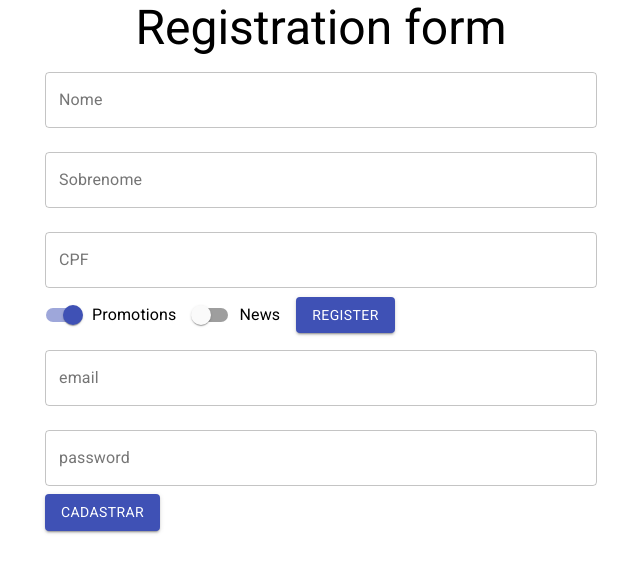
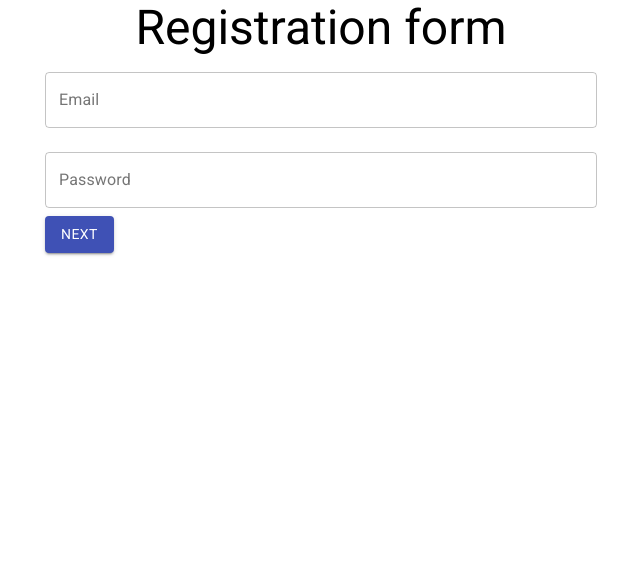
Before and after one commit to Rafa-Oli/hooks-react, a React (Create React App) app: page / in a window 1280 px wide. Shown: the top 572 px of the page, without its empty margins (319-959 px from the left). Built offline with nearby package versions, Linux system fonts and the light colour scheme.

Commit message:
fix: fix type tsx

```diff
--- a/package.json
+++ b/package.json
@@ -10,7 +10,8 @@
     "fontsource-roboto": "^2.1.4",
     "react": "^16.13.1",
     "react-dom": "^16.13.1",
-    "react-scripts": "3.4.1"
+    "react-scripts": "3.4.1",
+    "typescript": "^4.4.3"
   },
   "scripts": {
     "start": "react-scripts start",
--- a/src/App.js
+++ b/src/App.js
@@ -11,17 +11,17 @@ class App extends Component {
         <Typography variant='h3' component='h1' align='center'>
         Registration form
         </Typography>
-        <FormRegister aoEnviar={aoEnviarForm} validarCPF={validarCPF} />
+        <FormRegister onSubmit={onSubmit} validCPF={validCPF} />
       </Container>
     );
   }
 }
 
-function aoEnviarForm(dados) {
+function onSubmit(dados) {
   console.log(dados);
 }
 
-function validarCPF(cpf) {
+function validCPF(cpf) {
   if (cpf.length !== 11) {
     return { valido: false, texto: 'CPF deve ter 11 digitos.' };
   } else {
--- a/src/components/FormRegister/DataDelivery.jsx
+++ b/src/components/FormRegister/DataDelivery.tsx
@@ -1,6 +1,5 @@
 import { TextField, Button } from '@material-ui/core';
 import React from 'react';
-import DadosPessoais from './DataPersonal';
 
 function DataDelivery() {
   return (
@@ -46,7 +45,7 @@ function DataDelivery() {
         type='text'
       />
       <Button type='submit' variant='contained' color='primary' fullWidth>
-      Finish Registration
+        Finish Registration
       </Button>
     </form>
   );
--- a/src/components/FormRegister/DataPersonal.jsx
+++ b/src/components/FormRegister/DataPersonal.tsx
@@ -1,7 +1,8 @@
 import React, { useState } from 'react';
 import { TextField, Button, Switch, FormControlLabel } from '@material-ui/core';
+import { FormRegisterProps } from './form-register-interface';
 
-function DadosPessoais({ aoEnviar, validCPF }) {
+function DataPersonal({ onSubmit, validCPF }: FormRegisterProps) {
   const [name, setName] = useState('');
   const [surname, setSurname] = useState('');
   const [cpf, setCpf] = useState('');
@@ -12,7 +13,7 @@ function DadosPessoais({ aoEnviar, validCPF }) {
     <form
       onSubmit={(event) => {
         event.preventDefault();
-        aoEnviar({ name, surname, cpf,news, promotions });
+        onSubmit({ name, surname, cpf, news, promotions });
       }}
     >
       <TextField
@@ -84,10 +85,10 @@ function DadosPessoais({ aoEnviar, validCPF }) {
       />
 
       <Button type='submit' variant='contained' color='primary'>
-       Register
+        Register
       </Button>
     </form>
   );
 }
 
-export default DadosPessoais;
+export default DataPersonal;
--- a/src/components/FormRegister/DataUser.jsx
+++ b/src/components/FormRegister/DataUser.tsx
@@ -1,7 +1,7 @@
 import { Button, TextField } from '@material-ui/core';
 import React from 'react';
 
-function DadosUsuario() {
+function DataUser() {
   return (
     <form>
       <TextField
@@ -9,7 +9,7 @@ function DadosUsuario() {
         margin='normal'
         fullWidth
         id='email'
-        label='email'
+        label='Email'
         type='email'
       />
       <TextField
@@ -17,14 +17,14 @@ function DadosUsuario() {
         margin='normal'
         fullWidth
         id='password'
-        label='password'
+        label='Password'
         type='password'
       />
       <Button type='submit' variant='contained' color='primary'>
-        Cadastrar
+        Next
       </Button>
     </form>
   );
 }
 
-export default DadosUsuario;
+export default DataUser;
--- a/src/components/FormRegister/FormRegister.jsx
+++ /dev/null
@@ -1,16 +0,0 @@
-import React, { useState } from 'react';
-import DadosPessoais from './DataPersonal';
-import DadosUsuario from './DataUser';
-import DadosEntrega from './DataDelivery';
-
-function FormularioCadastro({ aoEnviar, validarCPF }) {
-  return (
-    <>
-      <DadosPessoais aoEnviar={aoEnviar} validarCPF={validarCPF} />
-      <DadosUsuario />
-    </>
-  );
-}
-{/* <DadosEntrega/> */}
-
-export default FormularioCadastro;
--- /dev/null
+++ b/src/components/FormRegister/FormRegister.tsx
@@ -0,0 +1,26 @@
+import React, { useState } from 'react';
+import DataPersonal from './DataPersonal';
+import DataUser from './DataUser';
+import DataDelivery from './DataDelivery';
+import { Typography } from '@material-ui/core';
+import { FormRegisterProps } from './form-register-interface';
+
+function FormRegister({ onSubmit, validCPF }: FormRegisterProps) {
+  const [stepActual, setStepActual] = useState(0);
+  function formActual(step: number) {
+    switch (step) {
+      case 0:
+        return <DataUser />;
+      case 1:
+        return <DataPersonal onSubmit={onSubmit} validCPF={validCPF} />;
+      case 2:
+        return <DataDelivery />;
+      default:
+        return <Typography>Erro </Typography>;
+    }
+  }
+
+  return <>{formActual(stepActual)}</>;
+}
+
+export default FormRegister;
--- /dev/null
+++ b/src/components/FormRegister/form-register-interface.ts
@@ -0,0 +1,4 @@
+export interface FormRegisterProps{
+    onSubmit: any
+    validCPF: Function
+}
--- /dev/null
+++ b/src/react-app-env.d.ts
@@ -0,0 +1 @@
+/// <reference types="react-scripts" />
```
Also changed, not shown: tsconfig.json (added, +25 -0 lines), 1 other file (tests, documents, lock files or other folders).
